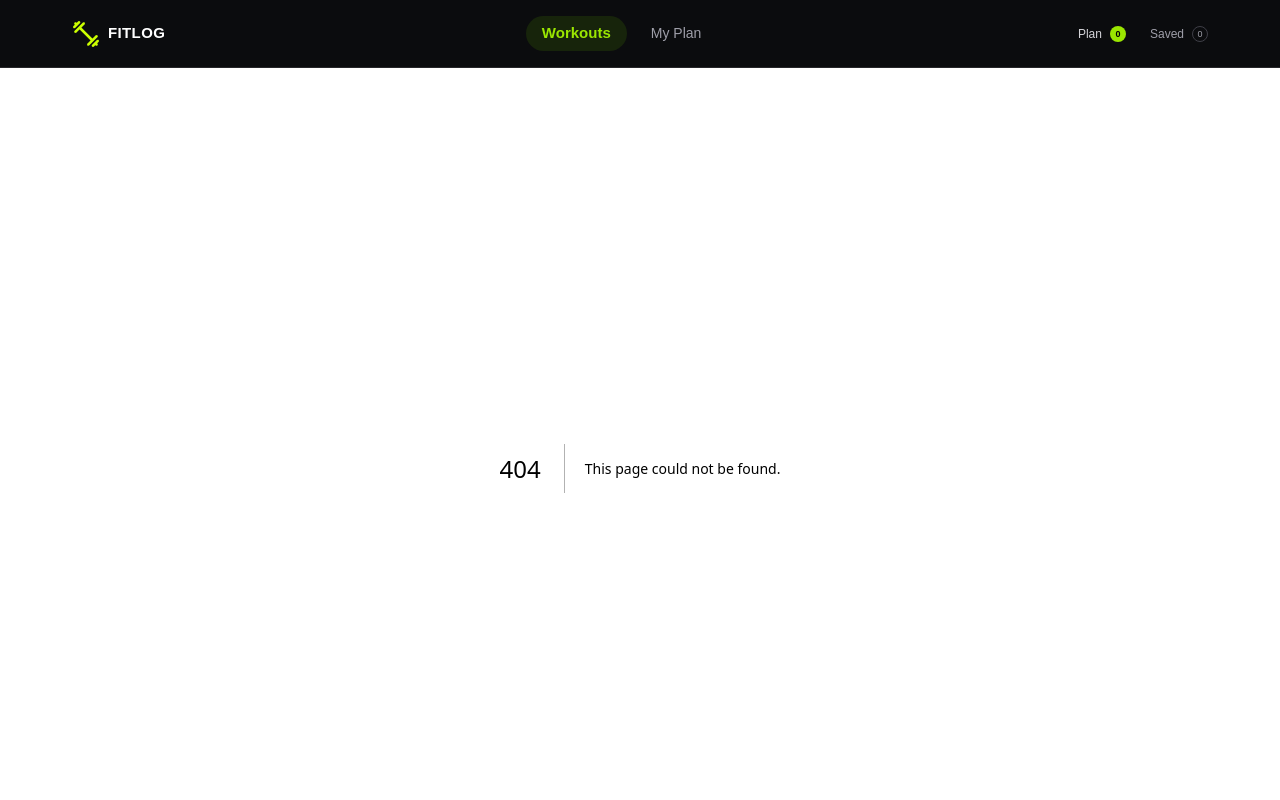
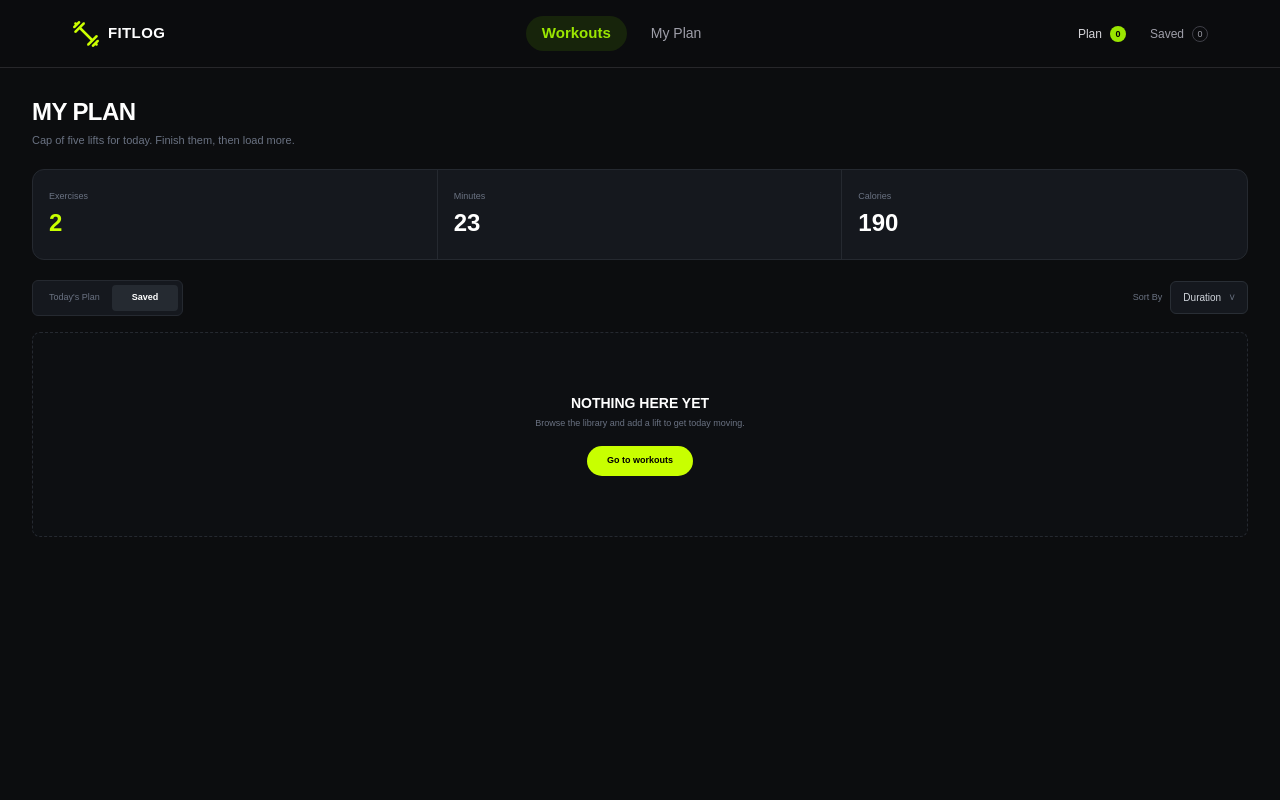
Before and after one commit to estiak12/Next-Js-Assignment, a Next.js app: page /my-plan in a window 1280 px wide. Before the commit this address had no page. Shown: the top 800 px of the page. Built offline with nearby package versions, Linux system fonts and the light colour scheme.

Commit message:
Added the My-Plan Section

```diff
--- a/app/components/shared/Navbar.tsx
+++ b/app/components/shared/Navbar.tsx
@@ -21,14 +21,14 @@ const Navbar = () => {
         </Link>
         <div className="flex items-center gap-2">
           <Link
-            href="/workouts"
+            href="/"
             className="rounded-full bg-[#17240b] px-4 py-1.5 text-[15px] font-semibold text-lime-400"
           >
             Workouts
           </Link>
 
           <Link
-            href="/plan"
+            href="/my-plan"
             className="px-4 py-1.5 text-[14px] font-medium text-zinc-400 transition hover:text-white"
           >
             My Plan
--- /dev/null
+++ b/app/my-plan/page.tsx
@@ -0,0 +1,110 @@
+const MyPlan = () => {
+  return (
+    <main className="min-h-screen bg-[#0c0d0f] px-4 py-7 text-white sm:px-6 lg:px-8">
+      <div className="mx-auto max-w-[1232px]">
+
+        {/* PAGE HEADER */}
+        <div>
+          <h1 className="text-2xl font-extrabold uppercase tracking-tight">
+            My Plan
+          </h1>
+
+          <p className="mt-1 text-[11px] text-gray-500">
+            Cap of five lifts for today. Finish them, then load more.
+          </p>
+        </div>
+
+        {/* STATS */}
+        <div className="mt-5 grid grid-cols-1 overflow-hidden rounded-xl border border-[#252930] bg-[#15181e] sm:grid-cols-3">
+
+          {/* EXERCISES */}
+          <div className="px-4 py-5 sm:border-r sm:border-[#252930]">
+            <p className="text-[9px] text-gray-500">
+              Exercises
+            </p>
+
+            <p className="mt-1 text-2xl font-extrabold text-[#c8ff00]">
+              2
+            </p>
+          </div>
+
+          {/* MINUTES */}
+          <div className="px-4 py-5 sm:border-r sm:border-[#252930]">
+            <p className="text-[9px] text-gray-500">
+              Minutes
+            </p>
+
+            <p className="mt-1 text-2xl font-extrabold text-white">
+              23
+            </p>
+          </div>
+
+          {/* CALORIES */}
+          <div className="px-4 py-5">
+            <p className="text-[9px] text-gray-500">
+              Calories
+            </p>
+
+            <p className="mt-1 text-2xl font-extrabold text-white">
+              190
+            </p>
+          </div>
+
+        </div>
+
+        {/* FILTER / SORT BAR */}
+        <div className="mt-5 flex flex-col gap-3 sm:flex-row sm:items-center sm:justify-between">
+
+          {/* TABS */}
+          <div className="flex w-fit rounded-md border border-[#252930] bg-[#15181e] p-1">
+
+            <button className="rounded px-3 py-1.5 text-[9px] text-gray-500">
+              Today's Plan
+            </button>
+
+            <button className="rounded bg-[#252a31] px-5 py-1.5 text-[9px] font-semibold text-white">
+              Saved
+            </button>
+
+          </div>
+
+          {/* SORT */}
+          <div className="flex items-center gap-2">
+            <span className="text-[9px] text-gray-500">
+              Sort By
+            </span>
+
+            <button className="flex items-center gap-2 rounded-md border border-[#292e35] bg-[#15181e] px-3 py-2 text-[10px] text-gray-300">
+              Duration
+
+              <span className="text-gray-500">
+                ˅
+              </span>
+            </button>
+          </div>
+
+        </div>
+
+        {/* EMPTY STATE */}
+        <div className="mt-4 flex min-h-[205px] flex-col items-center justify-center rounded-lg border border-dashed border-[#252930] bg-[#0d0f12] px-5 text-center">
+
+          <h2 className="text-sm font-extrabold uppercase">
+            Nothing Here Yet
+          </h2>
+
+          <p className="mt-1 text-[9px] text-gray-500">
+            Browse the library and add a lift to get today moving.
+          </p>
+
+          <button className="mt-4 rounded-full bg-[#c8ff00] px-5 py-2 text-[9px] font-bold text-black transition hover:bg-[#b7ed00]">
+            Go to workouts
+          </button>
+
+        </div>
+
+      </div>
+    </main>
+  );
+};
+
+export default MyPlan;
```
